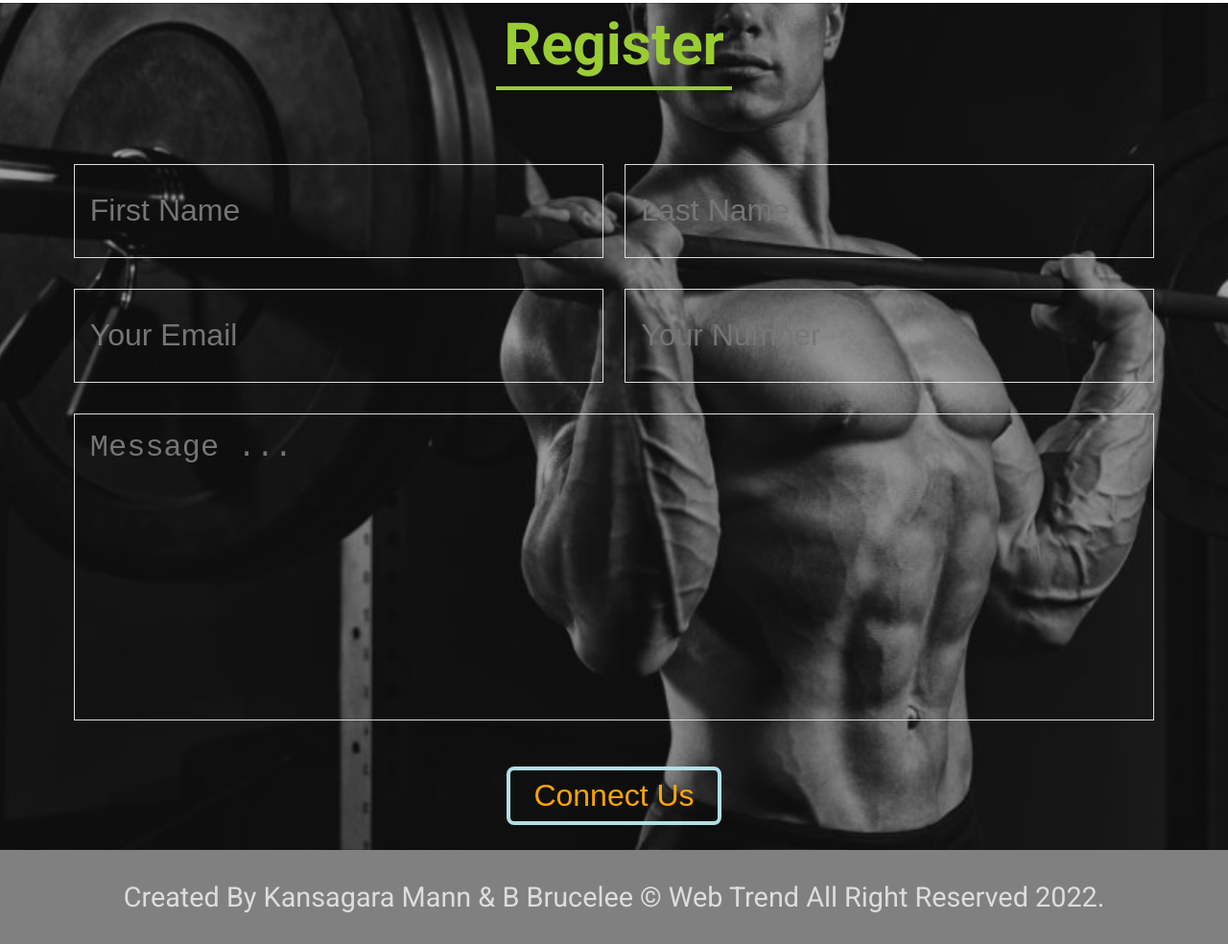
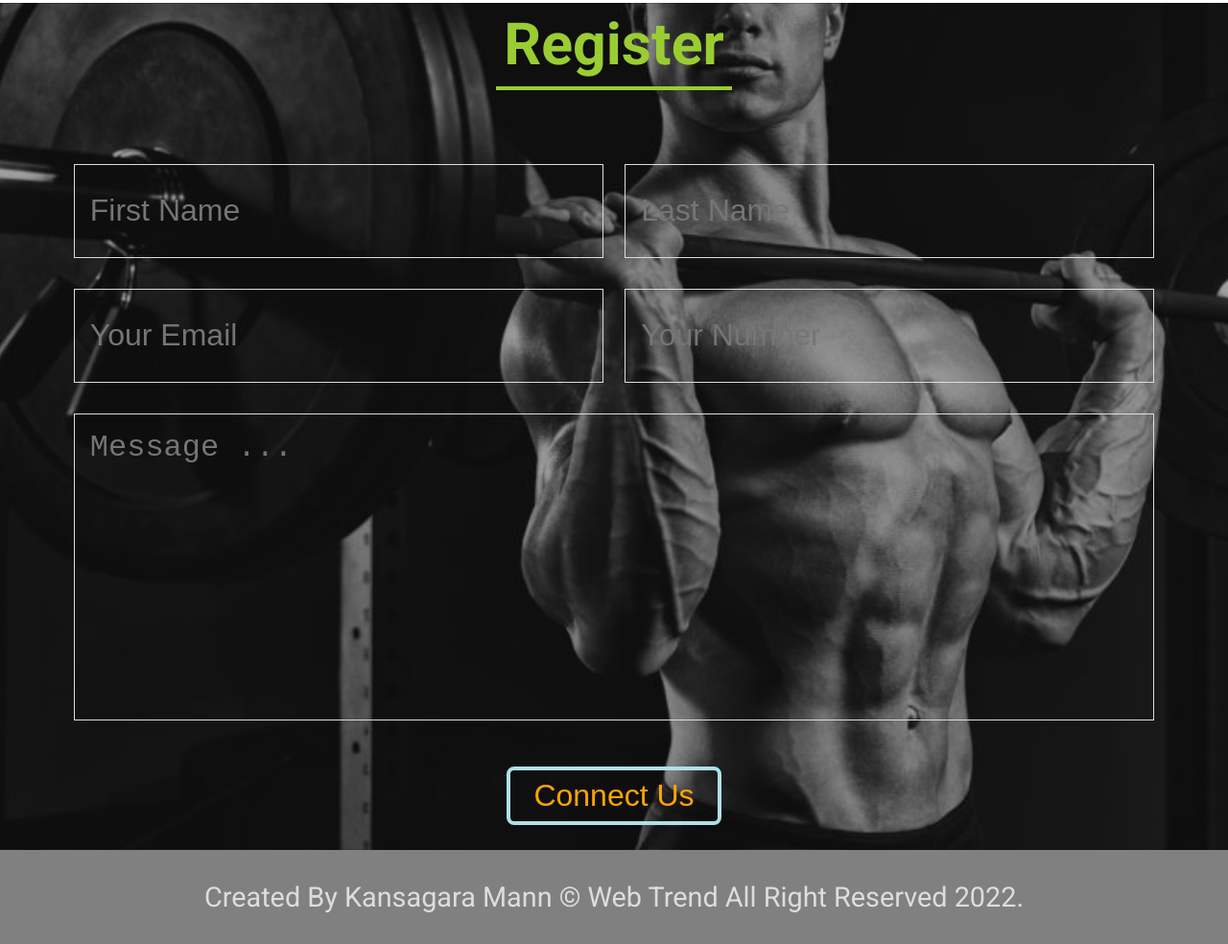
Before and after one commit to code-developer02/GOLD-GYM, a plain HTML site: page index.html in a window 1280 px wide. Shown: the part 5603-6587 px from the top of the page at 96% size. Drawn offline with Linux system fonts and the light colour scheme.

Commit message:
Update index.html

```diff
--- a/index.html
+++ b/index.html
@@ -185,7 +185,7 @@
       </section>
       <!-- Start Footer -->
       <footer>
-          created by kansagara mann & b brucelee &copy; web trend all right reserved 2022.
+          created by kansagara mann &copy; web trend all right reserved 2022.
       </footer>
 
 
```
